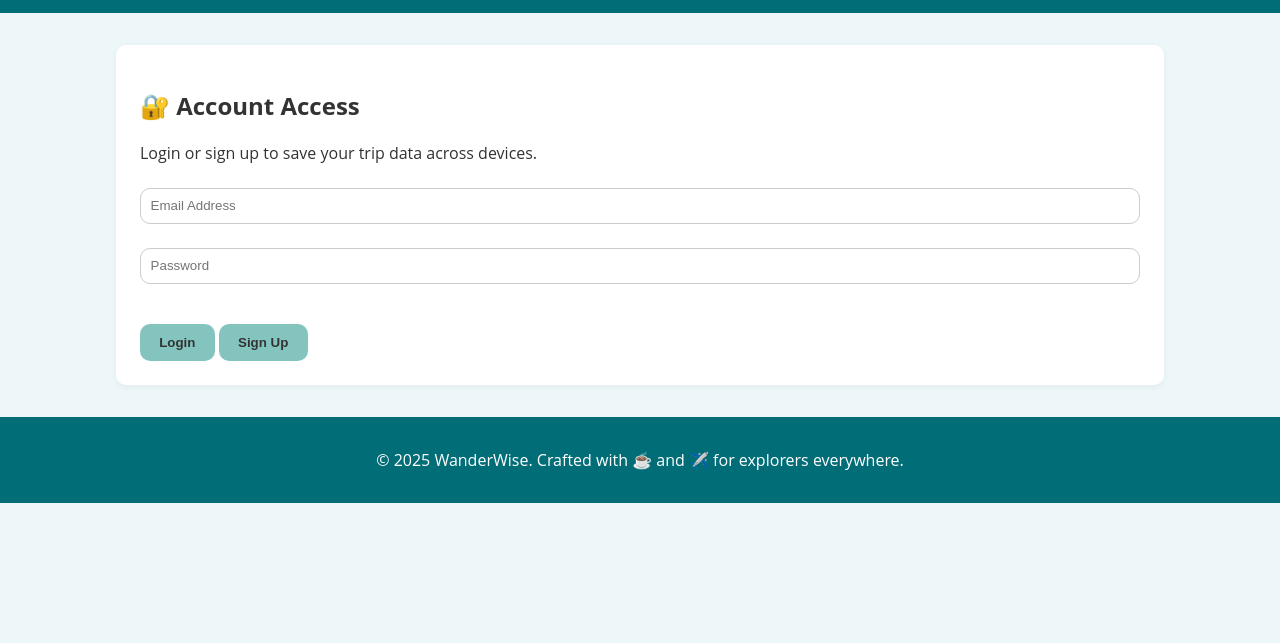
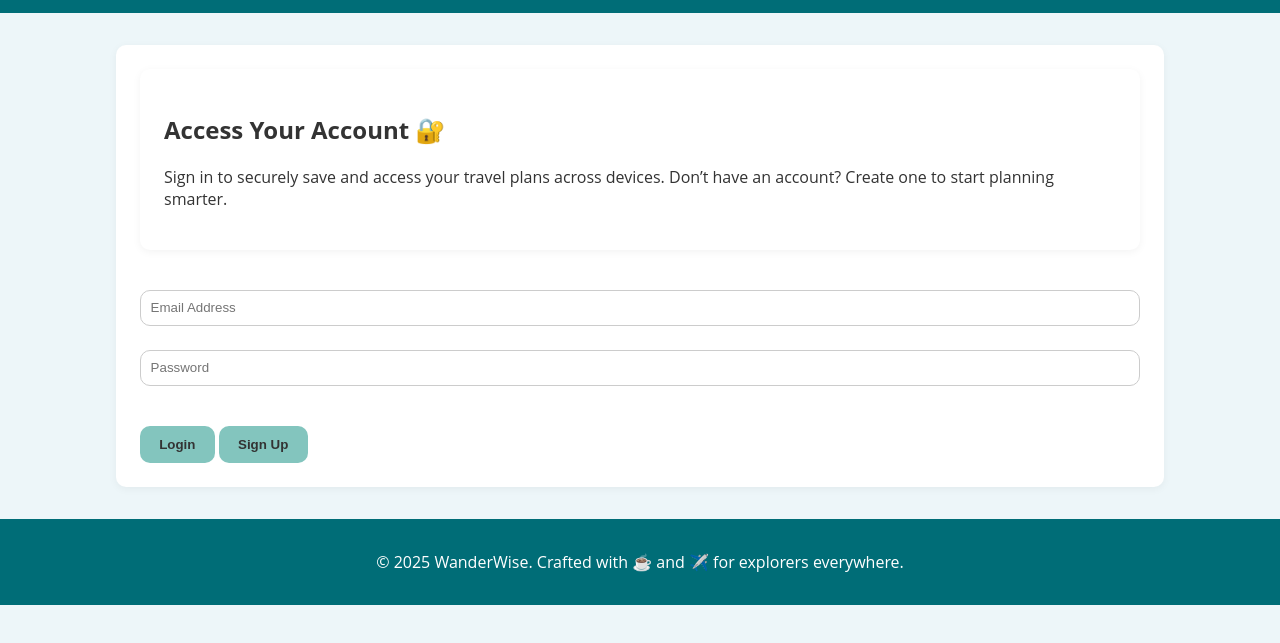
Before and after one commit to BenjaminBoyle1/wanderwise, a website built with Vite: page pages/login.html in a window 1280 px wide. Shown: the part 127-770 px from the top of the page. Built offline with nearby package versions, Linux system fonts and the light colour scheme.

Commit message:
Update login.html

```diff
--- a/pages/login.html
+++ b/pages/login.html
@@ -4,14 +4,21 @@
   <meta charset="UTF-8">
   <title>WanderWise | Login</title>
   <link rel="stylesheet" href="/src/css/styles.css">
+  <link rel="icon" href="../public/images/favicon.png" type="image/x-icon">
   <script type="module" src="/src/js/auth.js" defer></script>
 </head>
 <body>
   <div id="header"></div>
 
   <main class="container card">
-    <h2>🔐 Account Access</h2>
-    <p>Login or sign up to save your trip data across devices.</p>
+    <section class="intro card">
+      <h2>Access Your Account 🔐</h2>
+      <p>
+        Sign in to securely save and access your travel plans across devices.
+        Don’t have an account? Create one to start planning smarter.
+      </p>
+    </section>
+
 
     <input type="email" id="email" placeholder="Email Address" />
     <input type="password" id="password" placeholder="Password" />
```
